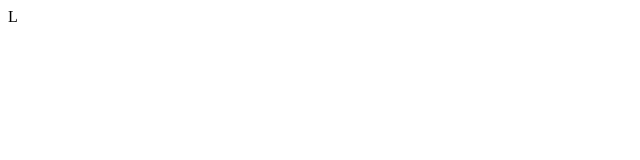
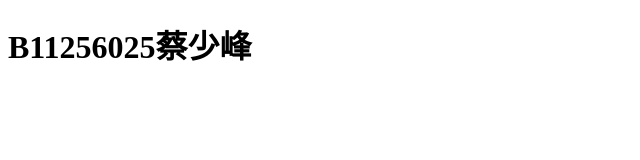
Before and after one commit to B11256025w/B11256025.github.io, a plain HTML site: page index.html in a window 1280 px wide. Shown: the whole page, without its empty margins (0-640 px from the left). Drawn offline with Linux system fonts and the light colour scheme.

Commit message:
index.html

```diff
--- a/index.html
+++ b/index.html
@@ -6,6 +6,6 @@
     <title>Document</title>
 </head>
 <body>
-    L
+    <h1>B11256025蔡少峰</h1>
 </body>
 </html>
```
